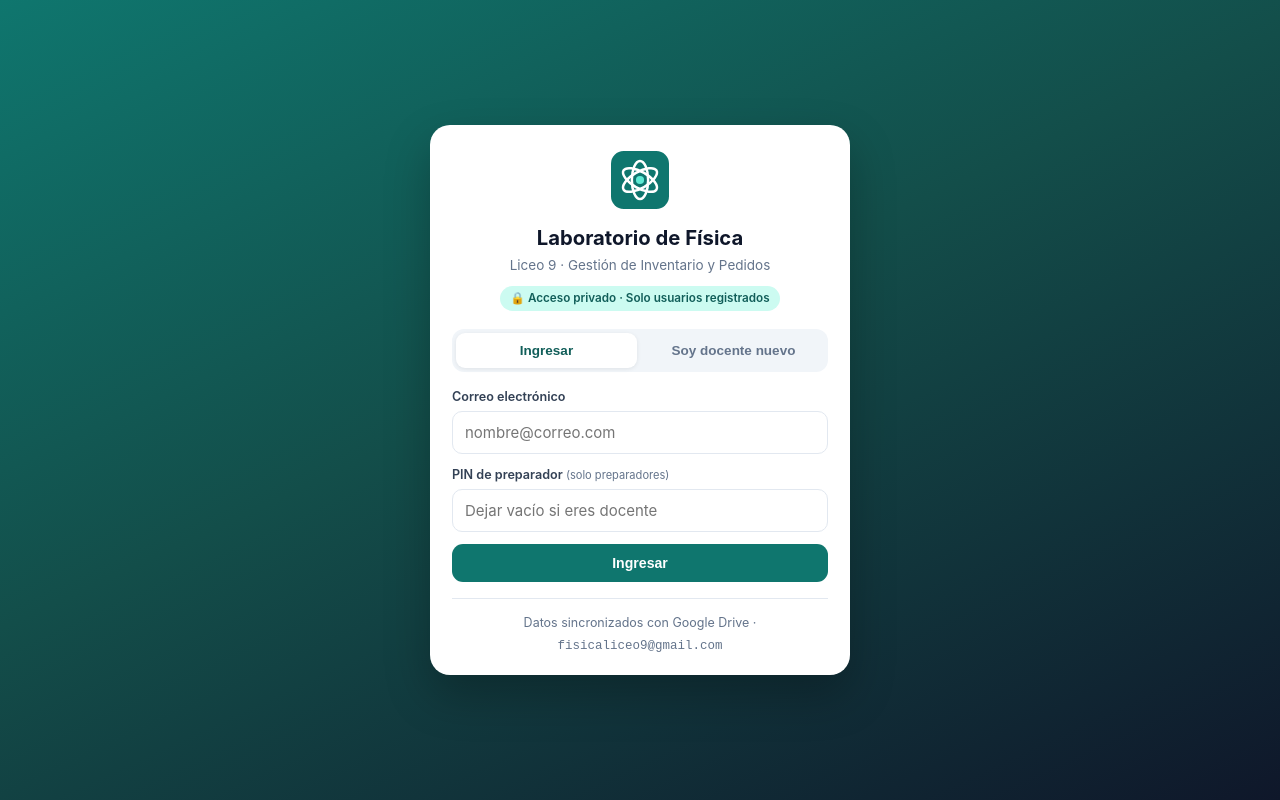
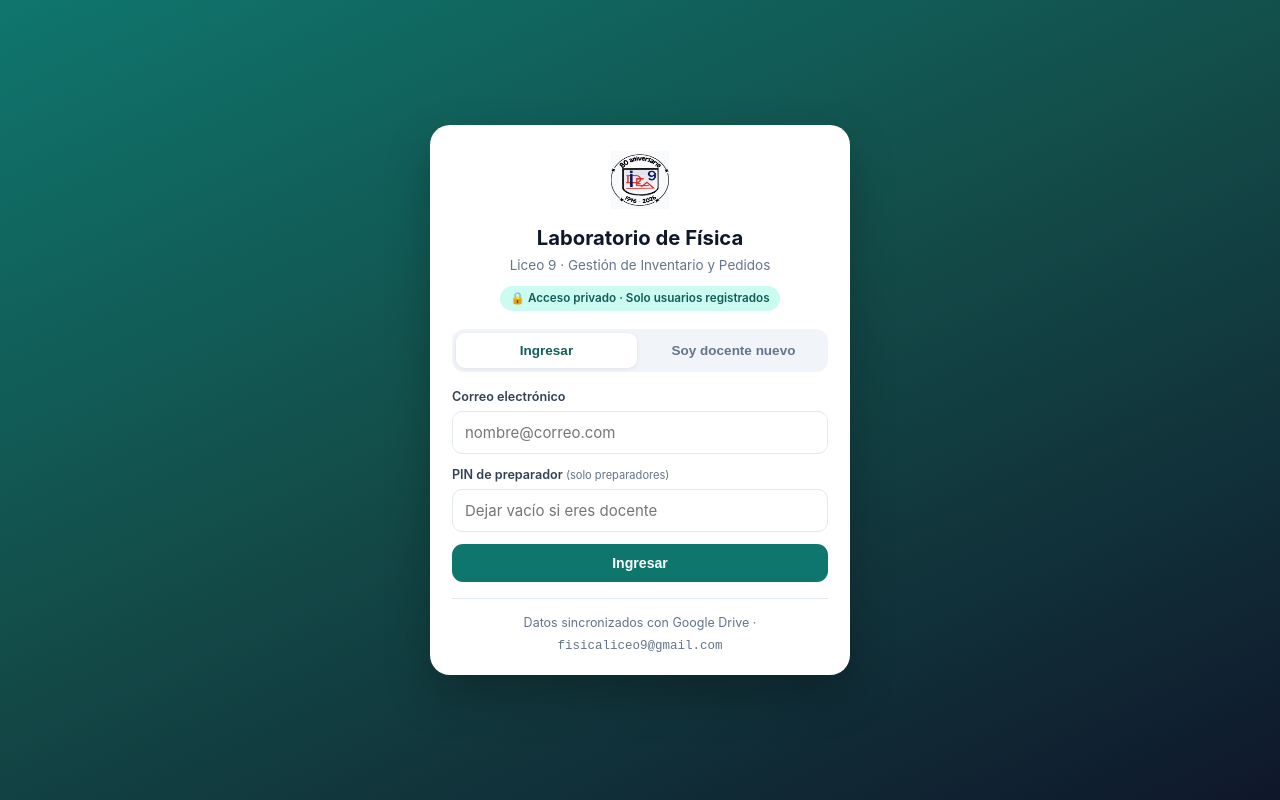
Before and after one commit to fisicaliceo9/Inventarioypedidos, a plain HTML site: page index.html in a window 1280 px wide. Drawn offline with Linux system fonts and the light colour scheme.

Commit message:
Actualizar logo Liceo 9 y permitir cualquier correo en index.html

```diff
--- a/index.html
+++ b/index.html
@@ -7,7 +7,8 @@
   <meta name="apple-mobile-web-app-capable" content="yes" />
   <meta name="apple-mobile-web-app-status-bar-style" content="black-translucent" />
   <title>Laboratorio de Física — Liceo 9</title>
-  <link rel="icon" type="image/svg+xml" href="./icon.svg" />
+  <link rel="icon" type="image/jpeg" href="./logo-liceo9.jpg" />
+  <link rel="apple-touch-icon" href="./logo-liceo9.jpg" />
   <link rel="manifest" href="./manifest.json" />
   <link rel="stylesheet" href="./css/styles.css" />
 </head>
@@ -16,7 +17,7 @@
   <section id="auth-screen" class="auth-screen">
     <div class="auth-card">
       <div class="auth-header">
-        <img src="./icon.svg" alt="Lab Física" class="auth-logo" />
+        <img src="./logo-liceo9.jpg" alt="Liceo 9 — 80 aniversario" class="auth-logo" />
         <h1>Laboratorio de Física</h1>
         <p class="auth-subtitle">Liceo 9 · Gestión de Inventario y Pedidos</p>
         <span class="privacy-badge">🔒 Acceso privado · Solo usuarios registrados</span>
@@ -74,7 +75,7 @@
   <div id="app-shell" class="app-shell hidden">
     <header class="topbar">
       <div class="topbar-left">
-        <img src="./icon.svg" alt="" class="topbar-logo" />
+        <img src="./logo-liceo9.jpg" alt="Liceo 9" class="topbar-logo" />
         <div>
           <div class="topbar-title">Lab. Física</div>
           <div id="topbar-user" class="topbar-user"></div>
```
